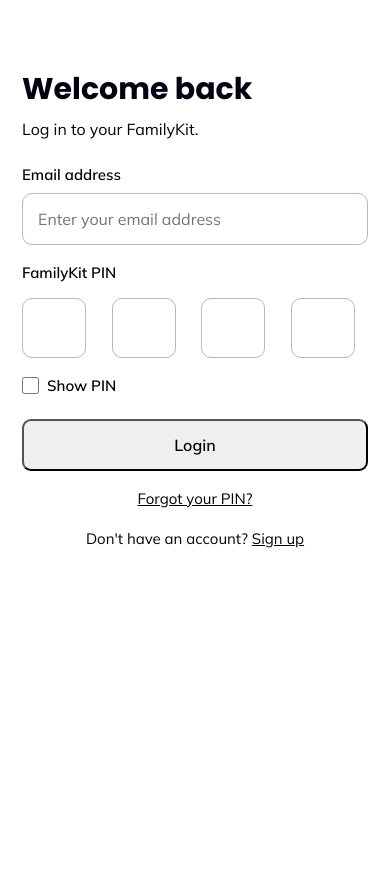
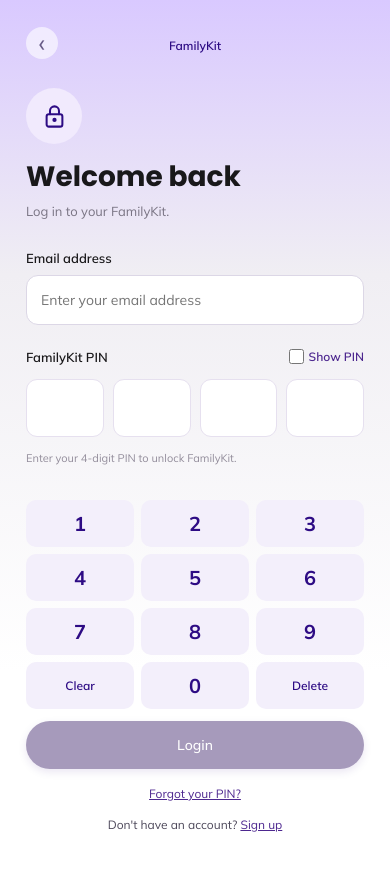
Before and after one commit to medhaara-innovations-dev/FAMILY-KIT-PRELIM_PAGE, a React (Vite) app: page /login in a window 390 px wide. Shown: the top 870 px of the page. Before the commit the page ends 844 px from the top, so only its background shows below. Built offline with nearby package versions, Linux system fonts and the light colour scheme.

Commit message:
Updated FamilyKit UI and FAQ fixes

```diff
--- a/src/auth/LoginPage.css
+++ b/src/auth/LoginPage.css
@@ -7,233 +7,48 @@
   padding: 24px;
   background: #ffffff;
 }
-
-.login-card {
-  width: 100%;
-  max-width: 440px;
-  display: flex;
-  flex-direction: column;
-  gap: 16px;
-}
-
+.login-card { width: 100%; max-width: 440px; display: flex; flex-direction: column; gap: 16px; }
 .login-card h1 { margin: 0; }
-
 .login-subtitle { margin-top: -6px; }
-
-.login-google-button {
-  width: 100%;
-  min-height: 50px;
-  box-sizing: border-box;
-  display: flex;
-  align-items: center;
-  justify-content: center;
-  gap: 12px;
-  padding: 13px 18px;
-  border: 1px solid #b8b8b8;
-  border-radius: 8px;
-  background: #ffffff;
-  color: #050011;
-  font-size: 16px;
-  font-weight: 600;
-  cursor: pointer;
-}
-
-.login-google-button:hover:not(:disabled) {
-  background: #f8f8f8;
-}
-
-.login-google-button:disabled {
-  cursor: not-allowed;
-  opacity: 0.6;
-}
-
-.login-google-icon {
-  width: 24px;
-  height: 24px;
-  display: inline-flex;
-  align-items: center;
-  justify-content: center;
-  flex: 0 0 24px;
-  font-size: 18px;
-  font-weight: 700;
-  color: #4285f4;
-}
-
-.login-divider {
-  width: 100%;
-  display: flex;
-  align-items: center;
-  gap: 14px;
-  color: #777777;
-  font-size: 12px;
-  font-weight: 600;
-}
-
-.login-divider::before,
-.login-divider::after {
-  content: "";
-  height: 1px;
-  flex: 1;
-  background: #dddddd;
-}
-
-.login-field {
-  display: flex;
-  flex-direction: column;
-  gap: 8px;
-}
-
-.login-field > input {
-  width: 100%;
-  box-sizing: border-box;
-  padding: 14px 16px;
-  font-size: 16px;
-  border: 1px solid #b8b8b8;
-  border-radius: 8px;
-}
-
-.login-pin-boxes {
-  display: flex;
-  gap: 14px;
-  margin: 6px 0;
-}
-
-.login-pin-box {
-  width: 58px;
-  height: 58px;
-  box-sizing: border-box;
-  padding: 0;
-  text-align: center;
-  font-size: 26px;
-  font-weight: 600;
-  border: 1px solid #b8b8b8;
-  border-radius: 10px;
-}
-
-.login-pin-box:focus {
-  outline: 2px solid #6c4cff;
-  border-color: #6c4cff;
-}
-
-.login-show-pin {
-  display: flex;
-  align-items: center;
-  gap: 8px;
-  width: fit-content;
-  cursor: pointer;
-}
-
-.login-show-pin input {
-  width: auto;
-  margin: 0;
-}
-
-.login-button {
-  width: 100%;
-  box-sizing: border-box;
-  padding: 14px 20px;
-  cursor: pointer;
-}
-
-.login-button:disabled,
-.login-link-button:disabled {
-  cursor: not-allowed;
-  opacity: 0.6;
-}
-
-.login-error {
-  color: #b42318;
-  font-size: 14px;
-}
-
-.login-link-button {
-  padding: 0;
-  border: 0;
-  background: transparent;
-  text-decoration: underline;
-  cursor: pointer;
-}
-
+.login-google-button { width: 100%; min-height: 50px; box-sizing: border-box; display: flex; align-items: center; justify-content: center; gap: 12px; padding: 13px 18px; border: 1px solid #b8b8b8; border-radius: 8px; background: #ffffff; color: #050011; font-size: 16px; font-weight: 600; cursor: pointer; }
+.login-google-button:hover:not(:disabled) { background: #f8f8f8; }
+.login-google-button:disabled { cursor: not-allowed; opacity: 0.6; }
+.login-google-icon { width: 24px; height: 24px; display: inline-flex; align-items: center; justify-content: center; flex: 0 0 24px; font-size: 18px; font-weight: 700; color: #4285f4; }
+.login-divider { width: 100%; display: flex; align-items: center; gap: 14px; color: #777777; font-size: 12px; font-weight: 600; }
+.login-divider::before, .login-divider::after { content: ""; height: 1px; flex: 1; background: #dddddd; }
+.login-field { display: flex; flex-direction: column; gap: 8px; }
+.login-field > input { width: 100%; box-sizing: border-box; padding: 14px 16px; font-size: 16px; border: 1px solid #b8b8b8; border-radius: 8px; }
+.login-pin-boxes { display: flex; gap: 14px; margin: 6px 0; }
+.login-pin-box { width: 58px; height: 58px; box-sizing: border-box; padding: 0; text-align: center; font-size: 26px; font-weight: 600; border: 1px solid #b8b8b8; border-radius: 10px; }
+.login-pin-box:focus { outline: 2px solid #6c4cff; border-color: #6c4cff; }
+.login-show-pin { display: flex; align-items: center; gap: 8px; width: fit-content; cursor: pointer; }
+.login-show-pin input { width: auto; margin: 0; }
+.login-button { width: 100%; box-sizing: border-box; padding: 14px 20px; cursor: pointer; }
+.login-button:disabled, .login-link-button:disabled { cursor: not-allowed; opacity: 0.6; }
+.login-error { color: #b42318; font-size: 14px; }
+.login-link-button { padding: 0; border: 0; background: transparent; text-decoration: underline; cursor: pointer; }
 .login-link-button.inline { display: inline; }
-
 .login-signup-text { text-align: center; }
+/* New mobile-only elements stay hidden on desktop and tablet. */
+.login-mobile-header, .login-mobile-icon, .login-mobile-keypad, .login-mobile-pin-hint, .login-show-pin--mobile { display: none; }
+.login-pin-label-row { display: contents; }
 
 @media (min-width: 769px) and (max-width: 1024px) {
-  .login-page {
-    min-height: 100dvh;
-    padding: 48px 40px;
-  }
-
-  .login-card {
-    width: 100%;
-    max-width: 500px;
-    gap: 18px;
-  }
-
-  .login-card h1 {
-    font-size: 32px;
-    line-height: 1.2;
-  }
-
-  .login-subtitle {
-    margin-top: -7px;
-    font-size: 16px;
-    line-height: 1.5;
-  }
-
-  .login-google-button {
-    min-height: 54px;
-    padding: 15px 20px;
-    border-radius: 9px;
-  }
-
+  .login-page { min-height: 100dvh; padding: 48px 40px; }
+  .login-card { width: 100%; max-width: 500px; gap: 18px; }
+  .login-card h1 { font-size: 32px; line-height: 1.2; }
+  .login-subtitle { margin-top: -7px; font-size: 16px; line-height: 1.5; }
+  .login-google-button { min-height: 54px; padding: 15px 20px; border-radius: 9px; }
   .login-field { gap: 9px; }
-
-  .login-field > label {
-    font-size: 15px;
-    font-weight: 600;
-  }
-
-  .login-field > input {
-    min-height: 54px;
-    padding: 15px 16px;
-    font-size: 16px;
-    border-radius: 10px;
-  }
-
-  .login-pin-boxes {
-    gap: 14px;
-    margin: 7px 0;
-  }
-
-  .login-pin-box {
-    width: 62px;
-    height: 62px;
-    font-size: 27px;
-    border-radius: 10px;
-  }
-
+  .login-field > label { font-size: 15px; font-weight: 600; }
+  .login-field > input { min-height: 54px; padding: 15px 16px; font-size: 16px; border-radius: 10px; }
+  .login-pin-boxes { gap: 14px; margin: 7px 0; }
+  .login-pin-box { width: 62px; height: 62px; font-size: 27px; border-radius: 10px; }
   .login-show-pin { font-size: 15px; }
-
-  .login-show-pin input {
-    width: 17px;
-    height: 17px;
-  }
-
-  .login-button {
-    min-height: 54px;
-    padding: 15px 20px;
-    font-size: 16px;
-    font-weight: 600;
-    border-radius: 9px;
-  }
-
+  .login-show-pin input { width: 17px; height: 17px; }
+  .login-button { min-height: 54px; padding: 15px 20px; font-size: 16px; font-weight: 600; border-radius: 9px; }
   .login-link-button { font-size: 15px; }
-
-  .login-signup-text {
-    font-size: 15px;
-    line-height: 1.5;
-  }
+  .login-signup-text { font-size: 15px; line-height: 1.5; }
 }
 
 @media (max-width: 768px) {
@@ -241,114 +56,48 @@
     min-height: 100dvh;
     align-items: flex-start;
     justify-content: center;
-    padding-top: 72px;
-    padding-right: 22px;
-    padding-bottom: 32px;
-    padding-left: 22px;
+    padding: 0 0 24px;
     overflow-x: hidden;
+    background: linear-gradient(180deg, #d9c9ff 0%, #f0eef3 31%, #ffffff 76%);
+    font-family: Poppins, sans-serif;
+    color: #19181a;
   }
-
-  .login-card {
-    width: 100%;
-    max-width: 420px;
-    gap: 18px;
-  }
-
-  .login-card h1 {
-    font-size: 30px;
-    line-height: 1.15;
-    font-weight: 700;
-  }
-
-  .login-subtitle {
-    margin-top: -8px;
-    margin-bottom: 6px;
-    font-size: 16px;
-    line-height: 1.5;
-  }
-
-  .login-google-button {
-    min-height: 52px;
-    padding: 14px 16px;
-    border-radius: 9px;
-  }
-
-  .login-field { gap: 9px; }
-
-  .login-field > label {
-    font-size: 15px;
-    font-weight: 600;
-  }
-
-  .login-field > input {
-    min-height: 52px;
-    padding: 14px 15px;
-    font-size: 16px;
-    border-radius: 10px;
-  }
-
-  .login-pin-boxes {
-    width: 100%;
-    display: grid;
-    grid-template-columns: repeat(4, 1fr);
-    gap: 12px;
-    margin: 7px 0 4px;
-  }
-
-  .login-pin-box {
-    width: 100%;
-    max-width: 64px;
-    height: 60px;
-    justify-self: start;
-    font-size: 25px;
-    border-radius: 10px;
-  }
-
-  .login-show-pin {
-    min-height: 30px;
-    font-size: 14px;
-  }
-
-  .login-show-pin input {
-    width: 17px;
-    height: 17px;
-  }
-
-  .login-error {
-    font-size: 14px;
-    line-height: 1.4;
-  }
-
-  .login-button {
-    min-height: 52px;
-    padding: 14px 18px;
-    font-size: 16px;
-    font-weight: 600;
-    border-radius: 9px;
-  }
-
-  .login-link-button { font-size: 15px; }
-
-  .login-signup-text {
-    margin-top: 2px;
-    font-size: 15px;
-    line-height: 1.5;
-  }
+  .login-card { width: 100%; max-width: 420px; min-height: calc(100dvh - 24px); box-sizing: border-box; padding: 24px 26px 28px; gap: 0; }
+  .login-mobile-header { display: flex; position: relative; align-items: center; justify-content: center; height: 42px; margin-bottom: 22px; color: #2d0b84; font-size: 12px; font-weight: 600; }
+  .login-mobile-back { position: absolute; left: 0; top: 3px; width: 32px; height: 32px; border: 0; border-radius: 50%; background: rgba(255,255,255,.6); color: #675a86; font-size: 26px; line-height: 1; cursor: pointer; }
+  .login-mobile-icon { display: flex; align-items: center; justify-content: center; width: 56px; height: 56px; margin-bottom: 16px; border-radius: 50%; background: #f1eafd; color: #2d0b84; }
+  .login-mobile-icon svg { width: 27px; height: 27px; }
+  .login-card h1 { font-family: Poppins, sans-serif; font-size: 28px; line-height: 1.22; font-weight: 700; margin: 0 0 8px; }
+  .login-subtitle { margin: 0 0 28px; font-size: 13px; line-height: 1.5; color: #797483; }
+  .login-field { gap: 9px; margin-bottom: 24px; }
+  .login-field > label, .login-pin-label-row > label:first-child { font-size: 13px; font-weight: 600; }
+  .login-field > input { min-height: 50px; padding: 12px 14px; font-size: 14px; font-family: Poppins, sans-serif; border: 1px solid #dcd7e6; border-radius: 12px; background: #fff; outline: none; }
+  .login-field > input:focus { border-color: #7d59c6; box-shadow: 0 0 0 2px rgba(125,89,198,.1); }
+  .login-pin-field { margin-bottom: 8px; }
+  .login-pin-label-row { display: flex; align-items: center; justify-content: space-between; gap: 12px; }
+  .login-show-pin--desktop { display: none; }
+  .login-show-pin--mobile { display: flex; align-items: center; gap: 5px; color: #4d278f; font-size: 12px; font-weight: 600; white-space: nowrap; }
+  .login-show-pin--mobile input { width: 15px; height: 15px; accent-color: #2d0b84; }
+  .login-pin-boxes { width: 100%; display: grid; grid-template-columns: repeat(4, minmax(0,1fr)); gap: 9px; margin: 5px 0 0; }
+  .login-pin-box { width: 100%; max-width: none; height: 58px; border: 1px solid #e6e0ef; border-radius: 11px; background: #fff; font-family: Poppins, sans-serif; font-size: 24px; color: #2d0b84; }
+  .login-pin-box:focus { outline: none; border-color: #7d59c6; box-shadow: 0 2px 0 #2d0b84; }
+  .login-mobile-pin-hint { display: block; margin: 4px 0 0; font-size: 11px; line-height: 1.5; color: #938d9b; }
+  .login-error { margin: 8px 0; font-size: 12px; line-height: 1.45; }
+  .login-mobile-keypad { display: grid; grid-template-columns: repeat(3, minmax(0,1fr)); gap: 7px; margin-top: auto; padding-top: 26px; }
+  .login-mobile-keypad button { min-height: 47px; border: 0; border-radius: 10px; background: #f3effb; color: #2d0b84; font-family: Poppins, sans-serif; font-size: 20px; font-weight: 700; cursor: pointer; touch-action: manipulation; }
+  .login-mobile-keypad button:active { background: #e2d5fb; }
+  .login-mobile-keypad button.login-keypad-action { font-size: 12px; font-weight: 600; }
+  .login-button { min-height: 48px; margin-top: 12px; padding: 12px 18px; border: 0; border-radius: 28px; background: #a69abb; color: white; font-family: Poppins, sans-serif; font-size: 14px; font-weight: 500; box-shadow: 0 3px 9px rgba(45,11,132,.1); }
+  .login-button[data-ready="true"]:not(:disabled) { background: #2d0b84; }
+  .login-button[data-ready="false"] { pointer-events: none; cursor: not-allowed; }
+  .login-link-button { align-self: center; margin-top: 17px; font-size: 12px; color: #4d278f; text-decoration: underline; }
+  .login-signup-text { margin: 16px 0 0; text-align: center; font-size: 12px; color: #4d485a; }
+  .login-signup-text .login-link-button { margin: 0; }
 }
-
 @media (max-width: 380px) {
-  .login-page {
-    padding-top: 52px;
-    padding-right: 18px;
-    padding-left: 18px;
-  }
-
-  .login-card h1 { font-size: 28px; }
-
-  .login-pin-boxes { gap: 9px; }
-
-  .login-pin-box {
-    height: 56px;
-    font-size: 23px;
-  }
+  .login-card { padding-left: 20px; padding-right: 20px; }
+  .login-card h1 { font-size: 26px; }
+  .login-pin-boxes { gap: 8px; }
+  .login-pin-box { height: 52px; }
+  .login-mobile-keypad button { min-height: 43px; }
 }
--- a/src/auth/LoginPage.jsx
+++ b/src/auth/LoginPage.jsx
@@ -1,145 +1,79 @@
 import { useState } from "react";
 import { useNavigate } from "react-router-dom";
-
-import {
-  loginWithFamilyKitPin,
-} from "./authService";
-
+import { loginWithFamilyKitPin } from "./authService";
 import "./LoginPage.css";
 
 export default function LoginPage() {
   const navigate = useNavigate();
-
   const [email, setEmail] = useState("");
   const [pin, setPin] = useState("");
   const [showPin, setShowPin] = useState(false);
   const [error, setError] = useState("");
   const [loading, setLoading] = useState(false);
+  const validEmail = /^[^\s@]+@[^\s@]+\.[^\s@]+$/.test(email.trim());
+  const ready = validEmail && /^\d{4}$/.test(pin);
 
   const storeAuthenticationTokens = (result) => {
     if (!result?.accessToken) {
-      throw new Error(
-        "Authentication completed without an access token."
-      );
+      throw new Error("Authentication completed without an access token.");
     }
+    sessionStorage.setItem("familykit_access_token", result.accessToken);
+    if (result.idToken) sessionStorage.setItem("familykit_id_token", result.idToken);
+    if (result.refreshToken) sessionStorage.setItem("familykit_refresh_token", result.refreshToken);
+  };
 
-    sessionStorage.setItem(
-      "familykit_access_token",
-      result.accessToken
-    );
+  // Preserve the original four-digit input behavior.
+  const handlePinChange = (index, value) => {
+    const digit = value.replace(/\D/g, "").slice(-1);
+    const digits = pin.split("");
+    while (digits.length < 4) digits.push("");
+    digits[index] = digit;
+    setPin(digits.join(""));
+    setError("");
+    if (digit && index < 3) document.getElementById(`login-pin-${index + 1}`)?.focus();
+  };
 
-    if (result.idToken) {
-      sessionStorage.setItem(
-        "familykit_id_token",
-        result.idToken
-      );
-    }
-
-    if (result.refreshToken) {
-      sessionStorage.setItem(
-        "familykit_refresh_token",
-        result.refreshToken
-      );
+  // Mobile keypad updates the SAME PIN state used by the backend.
+  const handleKeypad = (key) => {
+    if (loading) return;
+    setError("");
+    if (key === "Clear") {
+      setPin("");
+    } else if (key === "Delete") {
+      setPin((current) => current.slice(0, -1));
+    } else if (/^\d$/.test(key)) {
+      setPin((current) => (current.length < 4 ? current + key : current));
     }
   };
 
-  // =====================================================
-  // PIN INPUT
-  // =====================================================
-
-  const handlePinChange = (index, value) => {
-    const digit = value
-      .replace(/\D/g, "")
-      .slice(-1);
-
-    const digits = pin.split("");
-
-    while (digits.length < 4) {
-      digits.push("");
-    }
-
-    digits[index] = digit;
-    const newPin = digits.join("");
-
-    setPin(newPin);
-    setError("");
-
-    if (digit && index < 3) {
-      document
-        .getElementById(
-          `login-pin-${index + 1}`
-        )
-        ?.focus();
-    }
-  };
-
-  // =====================================================
-  // FAMILYKIT PIN LOGIN
-  // =====================================================
-
   const handleLogin = async () => {
     setError("");
-
-    const cleanEmail =
-      email.trim().toLowerCase();
-
+    const cleanEmail = email.trim().toLowerCase();
     if (!cleanEmail) {
-      setError(
-        "Please enter your email address."
-      );
+      setError("Please enter your email address.");
       return;
     }
-
     if (!/^\d{4}$/.test(pin)) {
-      setError(
-        "Please enter your 4-digit FamilyKit PIN."
-      );
+      setError("Please enter your 4-digit FamilyKit PIN.");
       return;
     }
-
     try {
       setLoading(true);
-
-      const result =
-        await loginWithFamilyKitPin(
-          cleanEmail,
-          pin
-        );
-
+      const result = await loginWithFamilyKitPin(cleanEmail, pin);
       storeAuthenticationTokens(result);
-
-      console.log(
-        "FamilyKit login successful."
-      );
-
+      console.log("FamilyKit login successful.");
       navigate("/my-family");
     } catch (err) {
       console.error("Login error:", err);
-
-      if (
-        err?.name === "UserNotFoundException" ||
-        err?.name === "NotAuthorizedException"
-      ) {
-        setError(
-          "Incorrect email address or FamilyKit PIN."
-        );
+      if (err?.name === "UserNotFoundException" || err?.name === "NotAuthorizedException") {
+        setError("Incorrect email address or FamilyKit PIN.");
         return;
       }
-
-      if (
-        err?.name ===
-        "UserNotConfirmedException"
-      ) {
-        setError(
-          "Please verify your email address before logging in."
-        );
+      if (err?.name === "UserNotConfirmedException") {
+        setError("Please verify your email address before logging in.");
         return;
       }
-
-      setError(
-        err?.message ||
-          "Unable to log in. Please check your email and PIN."
-      );
+      setError(err?.message || "Unable to log in. Please check your email and PIN.");
     } finally {
       setLoading(false);
     }
@@ -148,17 +82,22 @@ export default function LoginPage() {
   return (
     <div className="login-page">
       <div className="login-card">
+        <header className="login-mobile-header">
+          <button type="button" className="login-mobile-back" onClick={() => navigate(-1)} aria-label="Go back">‹</button>
+          <span>FamilyKit</span>
+        </header>
+        <div className="login-mobile-icon" aria-hidden="true">
+          <svg viewBox="0 0 24 24" fill="none" stroke="currentColor" strokeWidth="1.8" strokeLinecap="round" strokeLinejoin="round">
+            <rect x="5" y="10" width="14" height="11" rx="2" />
+            <path d="M8 10V7a4 4 0 0 1 8 0v3" />
+            <circle cx="12" cy="15" r="1" />
+          </svg>
+        </div>
         <h1>Welcome back</h1>
-
-        <p className="login-subtitle">
-          Log in to your FamilyKit.
-        </p>
+        <p className="login-subtitle">Log in to your FamilyKit.</p>
 
         <div className="login-field">
-          <label htmlFor="login-email">
-            Email address
-          </label>
-
+          <label htmlFor="login-email">Email address</label>
           <input
             id="login-email"
             type="email"
@@ -166,16 +105,18 @@ export default function LoginPage() {
             value={email}
             autoComplete="email"
             disabled={loading}
-            onChange={(event) => {
-              setEmail(event.target.value);
-              setError("");
-            }}
+            onChange={(event) => { setEmail(event.target.value); setError(""); }}
           />
         </div>
 
-        <div className="login-field">
-          <label>FamilyKit PIN</label>
-
+        <div className="login-field login-pin-field">
+          <div className="login-pin-label-row">
+            <label>FamilyKit PIN</label>
+            <label className="login-show-pin login-show-pin--mobile">
+              <input type="checkbox" checked={showPin} disabled={loading} onChange={(event) => setShowPin(event.target.checked)} />
+              <span>Show PIN</span>
+            </label>
+          </div>
           <div className="login-pin-boxes">
             {[0, 1, 2, 3].map((index) => (
               <input
@@ -186,63 +127,46 @@ export default function LoginPage() {
                 inputMode="numeric"
                 maxLength={1}
                 autoComplete="off"
+                aria-label={`PIN digit ${index + 1}`}
                 disabled={loading}
                 value={pin[index] || ""}
-                onChange={(event) =>
-                  handlePinChange(
-                    index,
-                    event.target.value
-                  )
-                }
+                onChange={(event) => handlePinChange(index, event.target.value)}
                 onKeyDown={(event) => {
-                  if (
-                    event.key === "Backspace" &&
-                    !pin[index] &&
-                    index > 0
-                  ) {
-                    document
-                      .getElementById(
-                        `login-pin-${index - 1}`
-                      )
-                      ?.focus();
+                  if (event.key === "Backspace" && !pin[index] && index > 0) {
+                    document.getElementById(`login-pin-${index - 1}`)?.focus();
                   }
-
-                  if (
-                    event.key === "Enter" &&
-                    pin.length === 4
-                  ) {
-                    handleLogin();
-                  }
+                  if (event.key === "Enter" && pin.length === 4) handleLogin();
                 }}
               />
             ))}
           </div>
-
-          <label className="login-show-pin">
-            <input
-              type="checkbox"
-              checked={showPin}
-              disabled={loading}
-              onChange={(event) =>
-                setShowPin(event.target.checked)
-              }
-            />
-
+          <label className="login-show-pin login-show-pin--desktop">
+            <input type="checkbox" checked={showPin} disabled={loading} onChange={(event) => setShowPin(event.target.checked)} />
             <span>Show PIN</span>
           </label>
+          <p className="login-mobile-pin-hint">Enter your 4-digit PIN to unlock FamilyKit.</p>
         </div>
 
-        {error && (
-          <div className="login-error">
-            {error}
-          </div>
-        )}
+        {error && <div className="login-error" role="alert">{error}</div>}
+
+        <div className="login-mobile-keypad" role="group" aria-label="PIN keypad">
+          {["1", "2", "3", "4", "5", "6", "7", "8", "9", "Clear", "0", "Delete"].map((key) => (
+            <button key={key} type="button" onClick={() => handleKeypad(key)} disabled={loading} className={key.length > 1 ? "login-keypad-action" : ""}>
+              {key}
+            </button>
+          ))}
+        </div>
 
         <button
           type="button"
           className="login-button"
-          onClick={handleLogin}
+          data-ready={ready}
+          onClick={() => {
+            if (window.matchMedia("(max-width: 768px)").matches && !ready) return;
+            handleLogin();
+          }}
           disabled={loading}
+          aria-disabled={!ready || loading}
         >
           {loading ? "Logging in..." : "Login"}
         </button>
@@ -251,24 +175,14 @@ export default function LoginPage() {
           type="button"
           className="login-link-button"
           disabled={loading}
-          onClick={() => {
-            alert(
-              "Forgot PIN functionality will be added later."
-            );
-          }}
+          onClick={() => alert("Forgot PIN functionality will be added later.")}
         >
           Forgot your PIN?
         </button>
 
         <p className="login-signup-text">
           Don't have an account?{" "}
-
-          <button
-            type="button"
-            className="login-link-button inline"
-            disabled={loading}
-            onClick={() => navigate("/signup")}
-          >
+          <button type="button" className="login-link-button inline" disabled={loading} onClick={() => navigate("/signup")}>
             Sign up
           </button>
         </p>
```
